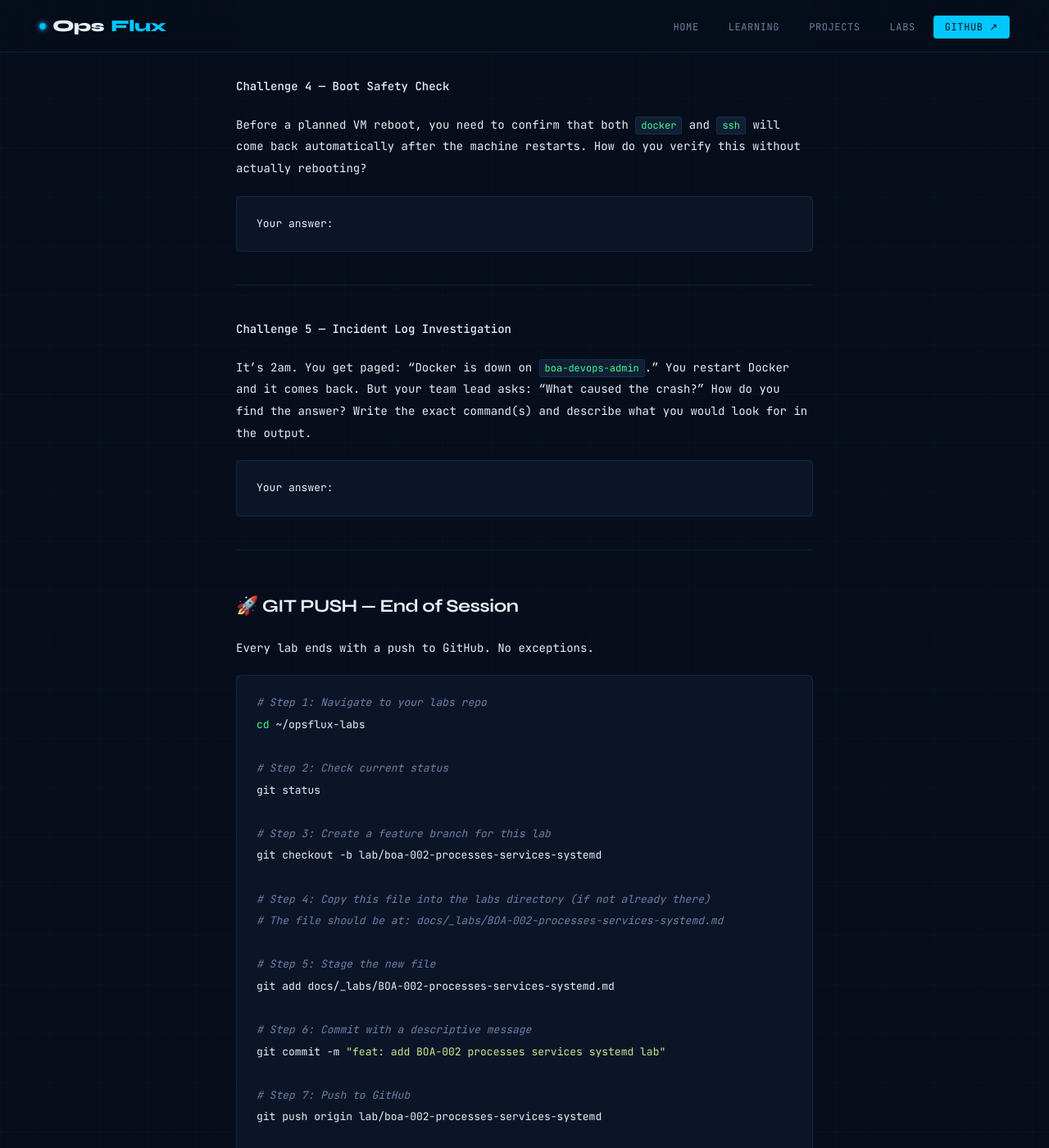
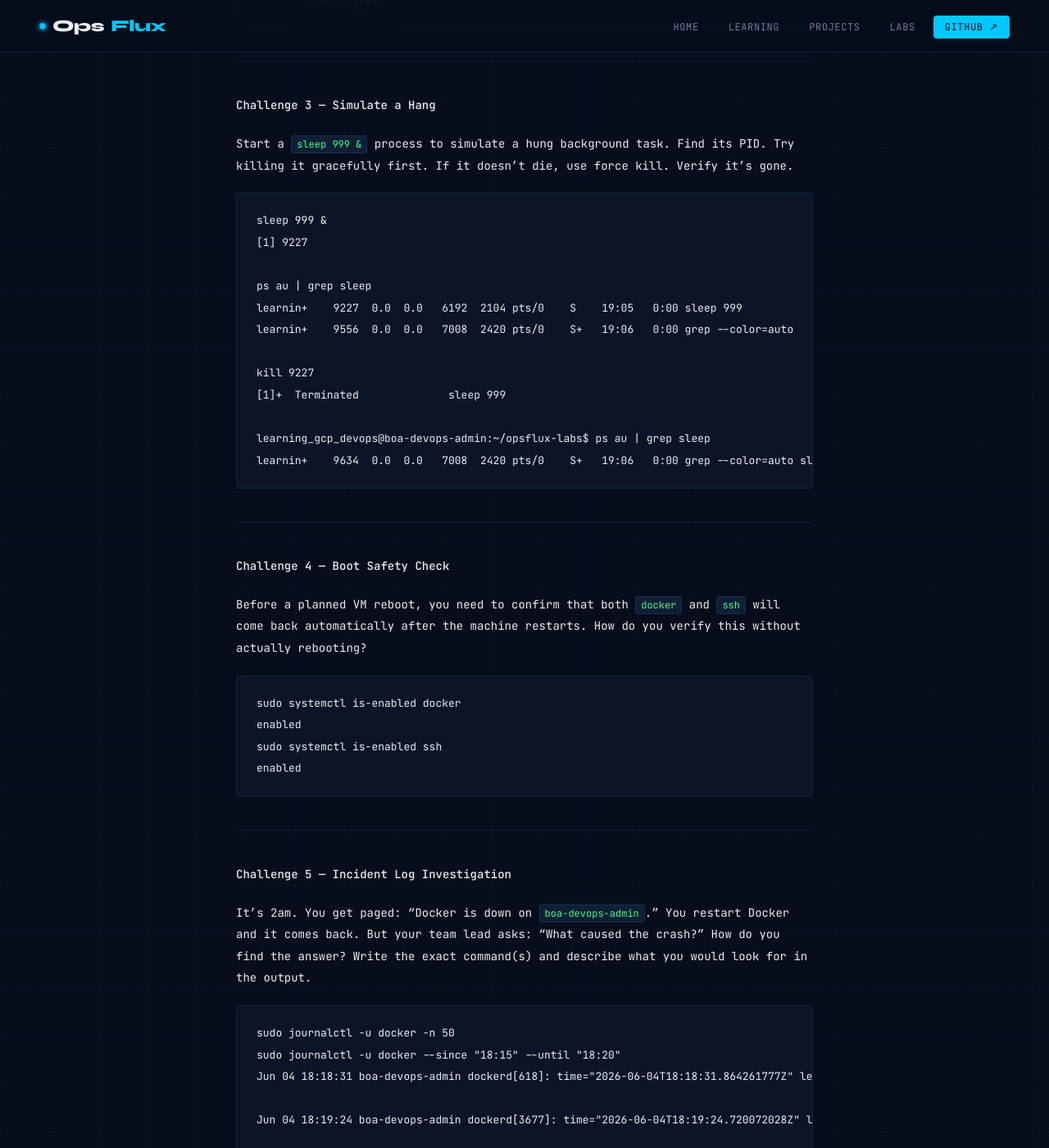
Before and after one commit to opsflux-labs/opsflux-labs, a Jekyll site: the page built from docs/_labs/BOA-002-processes-services-systemd.md, in a window 1280 px wide and 1400 px high, scrolled down 24358 px. Shown: the whole window at 82% size. Built offline with Jekyll 4.4.1, drawn with Linux system fonts in a browser that asks for light colours; some of the changed text lies outside the part shown.

Commit message:
docs: add challenge answers to BOA-002

````diff
--- a/docs/_labs/BOA-002-processes-services-systemd.md
+++ b/docs/_labs/BOA-002-processes-services-systemd.md
@@ -804,7 +804,9 @@ You've just been handed access to a new production VM. List all currently runnin
 How many services are running? Which ones look critical to keep running?
 
 ```
-Your answer:
+ps aux
+20 + services are running
+Systemd, SSHD and Docker are important services to keep running
 ```
 
 ---
@@ -815,7 +817,16 @@ A colleague says "there's a process called `containerd` running on the VM — is
 Find the process using `ps aux`, get its PID, then confirm the service status using `systemctl`.
 
 ```
-Your answer:
+ps aux | grep containerd
+root         452  0.1  0.8 1793620 34220 ?       Ssl  18:05   0:07 /usr/bin/containerd
+systemctl status containerd
+Loaded: loaded (/lib/systemd/system/containerd.service; enabled; vendor preset: enabled)
+     Active: active (running) since Thu 2026-06-04 18:05:19 UTC; 1h 15min ago
+       Docs: https://containerd.io
+   Main PID: 452 (containerd)
+      Tasks: 8
+     Memory: 36.7M
+        CPU: 7.120s
 ```
 
 ---
@@ -827,7 +838,18 @@ Find its PID. Try killing it gracefully first. If it doesn't die, use force kill
 Verify it's gone.
 
 ```
-Your answer:
+sleep 999 &
+[1] 9227
+
+ps au | grep sleep
+learnin+    9227  0.0  0.0   6192  2104 pts/0    S    19:05   0:00 sleep 999
+learnin+    9556  0.0  0.0   7008  2420 pts/0    S+   19:06   0:00 grep --color=auto
+
+kill 9227
+[1]+  Terminated              sleep 999
+
+learning_gcp_devops@boa-devops-admin:~/opsflux-labs$ ps au | grep sleep
+learnin+    9634  0.0  0.0   7008  2420 pts/0    S+   19:06   0:00 grep --color=auto sleep
 ```
 
 ---
@@ -838,7 +860,10 @@ Before a planned VM reboot, you need to confirm that both `docker` and `ssh` wil
 How do you verify this without actually rebooting?
 
 ```
-Your answer:
+sudo systemctl is-enabled docker
+enabled
+sudo systemctl is-enabled ssh
+enabled
 ```
 
 ---
@@ -850,7 +875,13 @@ You restart Docker and it comes back. But your team lead asks: "What caused the
 How do you find the answer? Write the exact command(s) and describe what you would look for in the output.
 
 ```
-Your answer:
+sudo journalctl -u docker -n 50
+sudo journalctl -u docker --since "18:15" --until "18:20"
+Jun 04 18:18:31 boa-devops-admin dockerd[618]: time="2026-06-04T18:18:31.864261777Z" level=info msg="Processing signal 'terminated'"
+
+Jun 04 18:19:24 boa-devops-admin dockerd[3677]: time="2026-06-04T18:19:24.720072028Z" level=info msg="Starting up"
+
+The cause was SIGTERM — meaning someone (you) deliberately stopped it with systemctl stop docker. Not a crash, not a memory issue, not a bug — a clean intentional shutdown.
 ```
 
 ---
````
